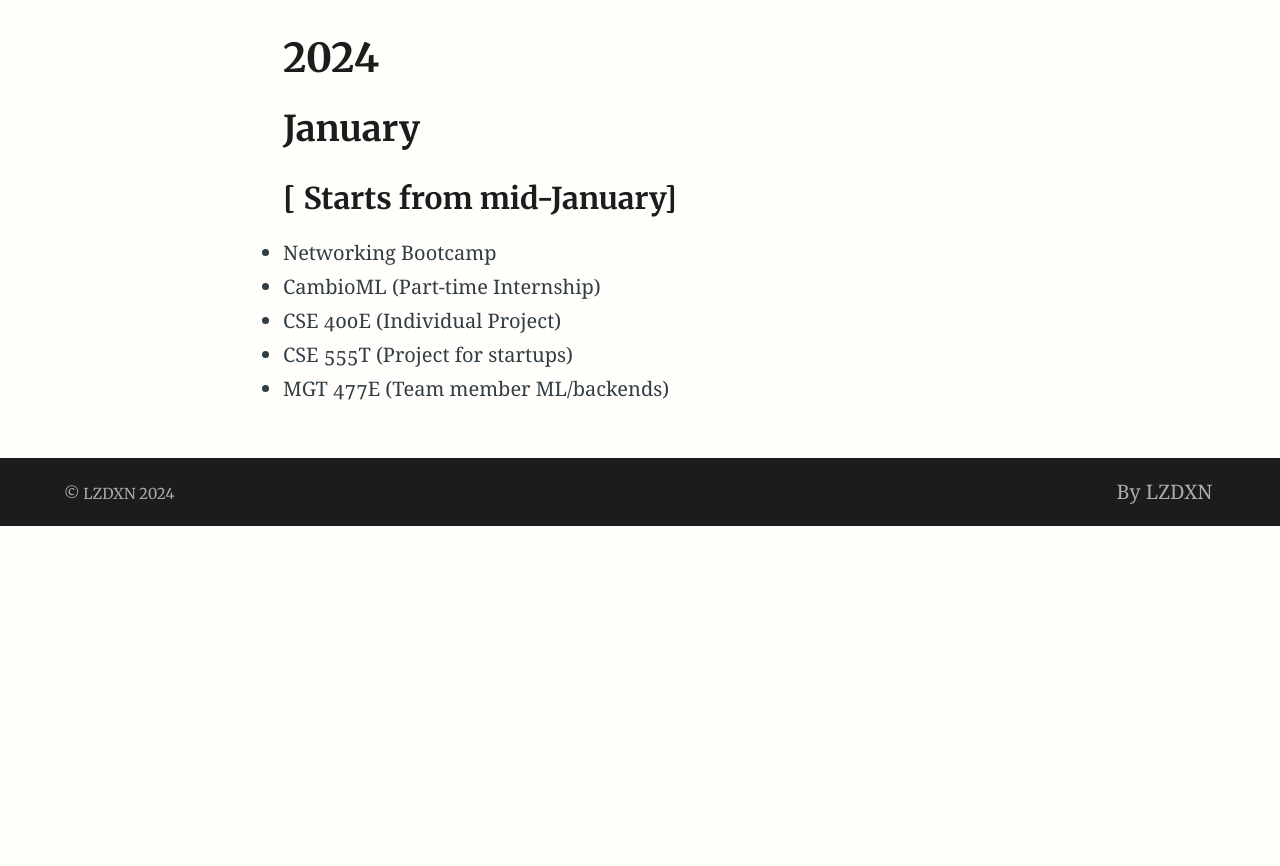
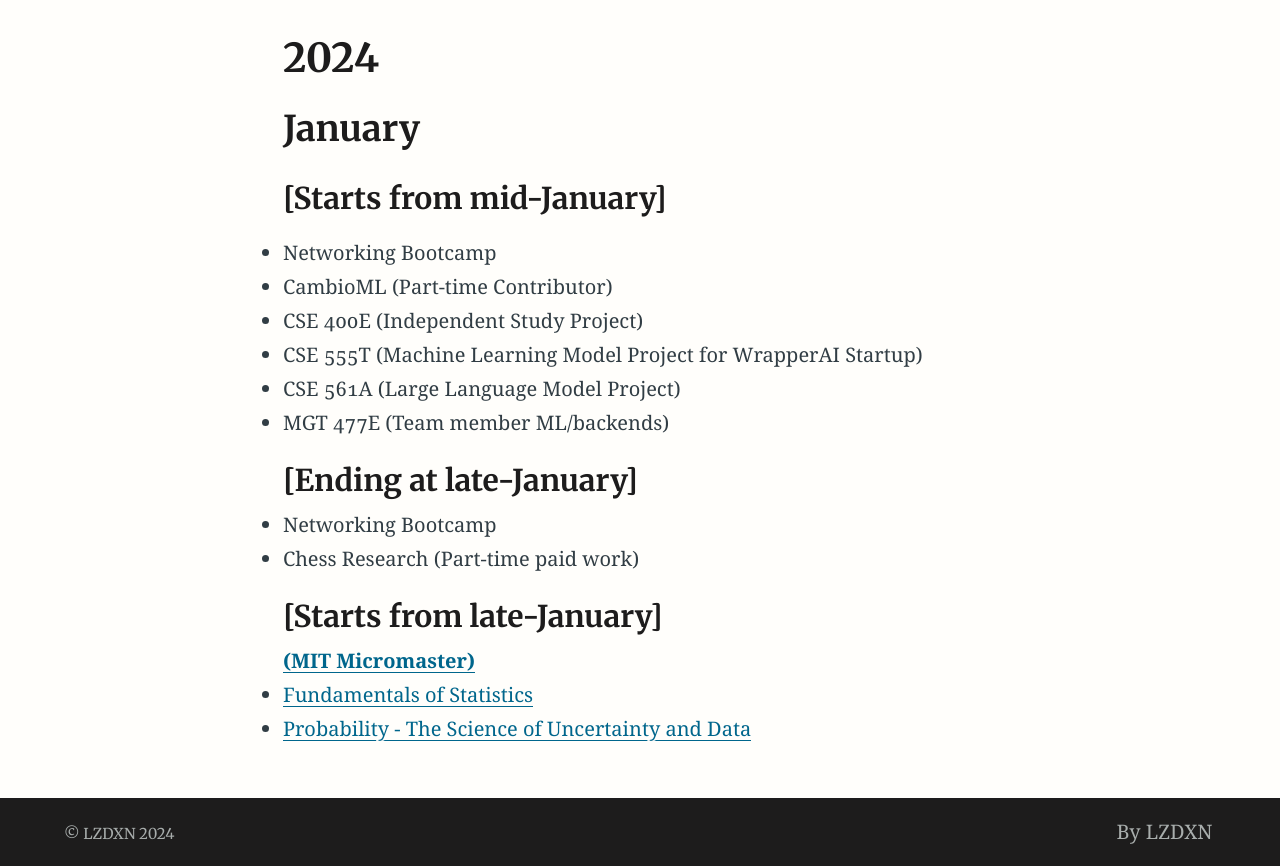
Before and after one commit to LZDXN/LZDXN.github.io, a Jekyll site: the page built from ongoing.md, in a window 1280 px wide, cut to the strip 428-1294 px from the top of the page. Built offline with Jekyll 4.4.1, drawn with Linux system fonts in a browser that asks for light colours; before the commit the page ends 954 px from its top, so only the background shows below that.

Commit message:
updated ongoing goal

```diff
--- a/ongoing.md
+++ b/ongoing.md
@@ -7,14 +7,13 @@ feature_image: "/assets/img/Current_project_page.png"
 ---
 # 2024
 ## January
-### [ Starts from mid-January]
+### [Starts from mid-January]
 - Networking Bootcamp
-- CambioML (Part-time Internship)
-- CSE 400E (Individual Project)
-- CSE 555T (Project for startups)
+- CambioML (Part-time Contributor)
+- CSE 400E (Independent Study Project)
+- CSE 555T (Machine Learning Model Project for WrapperAI Startup)
+- CSE 561A (Large Language Model Project)
 - MGT 477E (Team member ML/backends)
-
-<!--
 ### [Ending at late-January]
 - Networking Bootcamp
 - Chess Research (Part-time paid work)
@@ -22,4 +21,3 @@ feature_image: "/assets/img/Current_project_page.png"
 [**(MIT Micromaster)**](https://www.edx.org/masters/micromasters/mitx-statistics-and-data-science-general-track)
 - [Fundamentals of Statistics](https://www.edx.org/learn/statistics/massachusetts-institute-of-technology-fundamentals-of-statistics)
 - [Probability - The Science of Uncertainty and Data](https://www.edx.org/learn/probability/massachusetts-institute-of-technology-probability-the-science-of-uncertainty-and-data)
- -->
```
